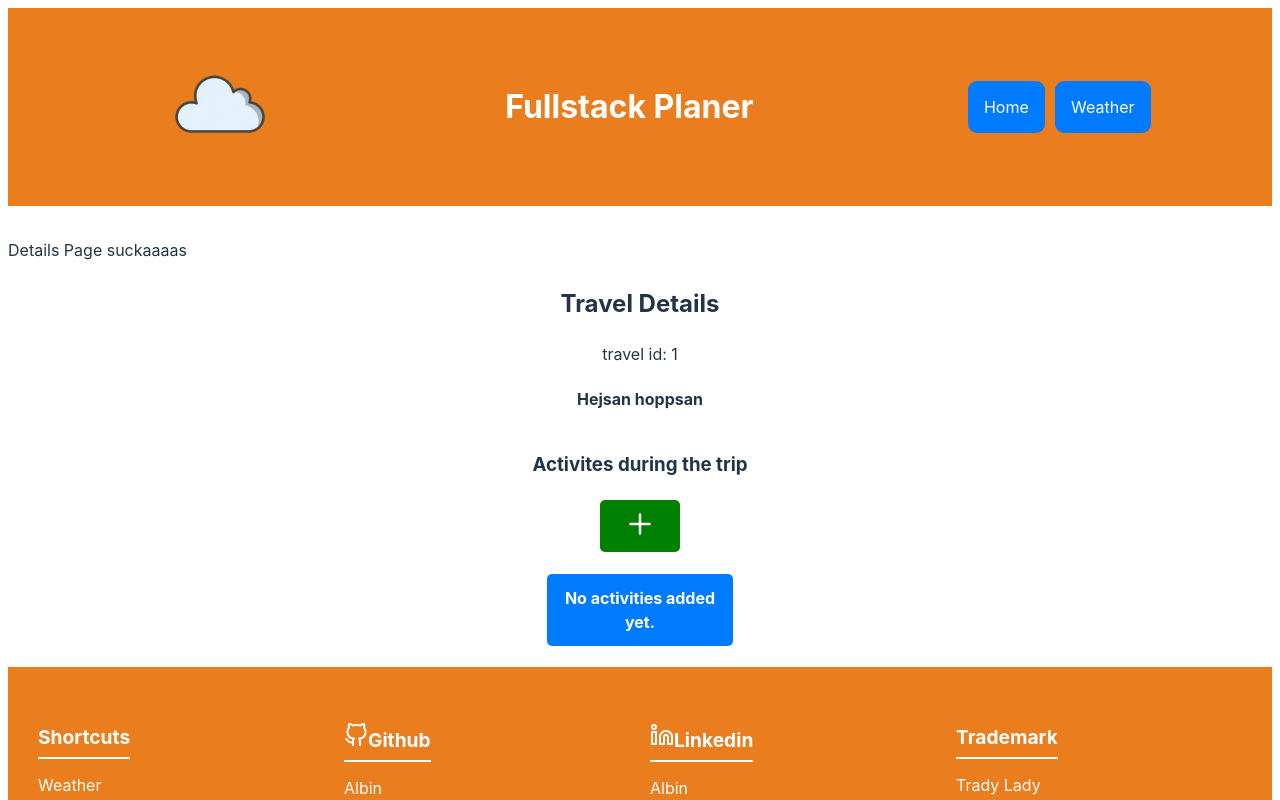
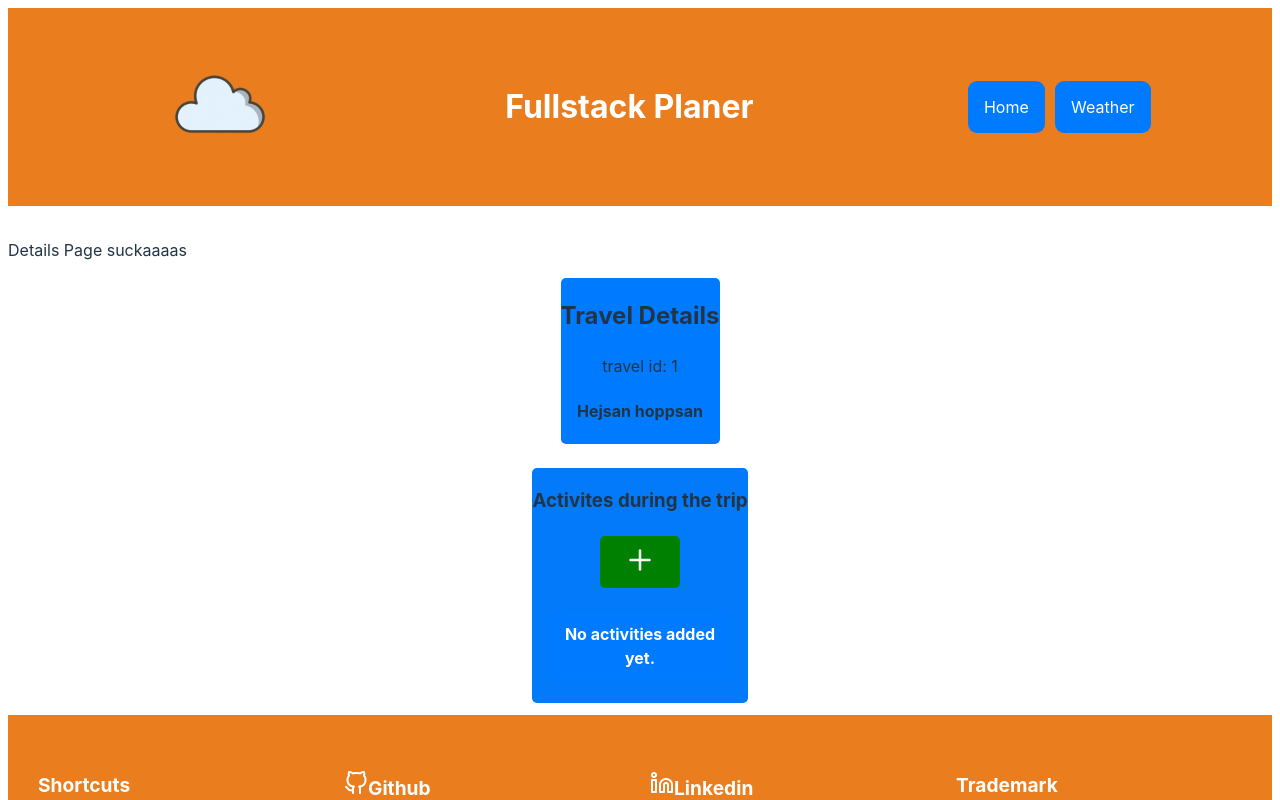
Before and after one commit to Albin-Tenghagen/fullstackPlaner, a React (Vite) app in the folder vite-folder/: page /details/1 in a window 1280 px wide. Shown: the top 800 px of the page. Built offline with nearby package versions, Linux system fonts and the light colour scheme.

Commit message:
css in progress, not done.

```diff
--- /dev/null
+++ b/vite-folder/src/components/DetailsFolder/ActivityDetail.css
@@ -0,0 +1,10 @@
+.buttonhouse1 {
+    display: flex;
+    justify-content: space-between;
+   margin: 12px 0;
+}
+
+.buttonhouse1 button {
+    height: 70px;
+    width: 90px;
+}
--- a/vite-folder/src/components/DetailsFolder/ActivityDetail.jsx
+++ b/vite-folder/src/components/DetailsFolder/ActivityDetail.jsx
@@ -1,6 +1,6 @@
 import { useDispatch } from "react-redux";
 import { removeActivity, openModal } from "../../ReducerFolder/travelSlice";
-
+import "./ActivityDetail.css";
 const ActivityDetail = ({ travelId, activity }) => {
   const dispatch = useDispatch();
 
@@ -20,6 +20,7 @@ const ActivityDetail = ({ travelId, activity }) => {
       <p>
         <strong>Cost: </strong> {activity.cost}
       </p>
+      <div className="buttonhouse1">
       <button
         onClick={() =>
           dispatch(
@@ -44,7 +45,9 @@ const ActivityDetail = ({ travelId, activity }) => {
           src="/icons/edit-light/Feather.png"
           alt="edit icon"
         />
-      </button>{" "}
+      </button>
+      </div>{" "}
+
     </article>
   );
 };
--- /dev/null
+++ b/vite-folder/src/components/DetailsFolder/TravelDetail.css
@@ -0,0 +1,12 @@
+.buttonhouse2 {
+    display: flex;
+    justify-content: space-around;
+}
+
+
+
+.buttonhouse2 button {
+    display: flex;
+    justify-content: space-around;
+    background-color: ;
+}
--- a/vite-folder/src/components/DetailsFolder/TravelDetail.jsx
+++ b/vite-folder/src/components/DetailsFolder/TravelDetail.jsx
@@ -1,13 +1,13 @@
 import { useDispatch } from "react-redux";
 import { openModal, removeTravel } from "../../ReducerFolder/travelSlice";
-
+import "./TravelDetail.css";
 import { Link } from "react-router";
 const TravelItem = ({ travel }) => {
   const dispatch = useDispatch();
 
   return (
     <>
-      <div className="buttonhouse">
+      <div className="buttonhouse2">
         <button
           className="removeButton"
           onClick={() => dispatch(removeTravel(travel.id))}
--- a/vite-folder/src/index.css
+++ b/vite-folder/src/index.css
@@ -69,7 +69,7 @@ button:focus-visible {
     color: #747bff;
   }
   button {
-    background-color: #f9f9f9;
+    background-color: #7e7d75;
   }
 }
 @media (prefers-color-scheme: dark) {
--- a/vite-folder/src/pages/Details.jsx
+++ b/vite-folder/src/pages/Details.jsx
@@ -26,6 +26,7 @@ function Details() {
             <h4>Hejsan hoppsan</h4>
           )}
         </section>
+
         <section className="activityDetailsSection">
           <article className="activityHeading">
             <h3 className="activityDetailsHeader">Activites during the trip</h3>
--- a/vite-folder/src/pages/details.css
+++ b/vite-folder/src/pages/details.css
@@ -5,3 +5,15 @@
   justify-content: center;
   text-align: center;
 }
+
+.travelDetailsSection {
+background-color: #007bFF;
+margin: 12px 0px;
+border-radius: 5px
+}
+
+.activityDetailsSection {
+  background-color: #037af9;
+  margin: 12px 0px;
+  border-radius: 5px;
+}
```
